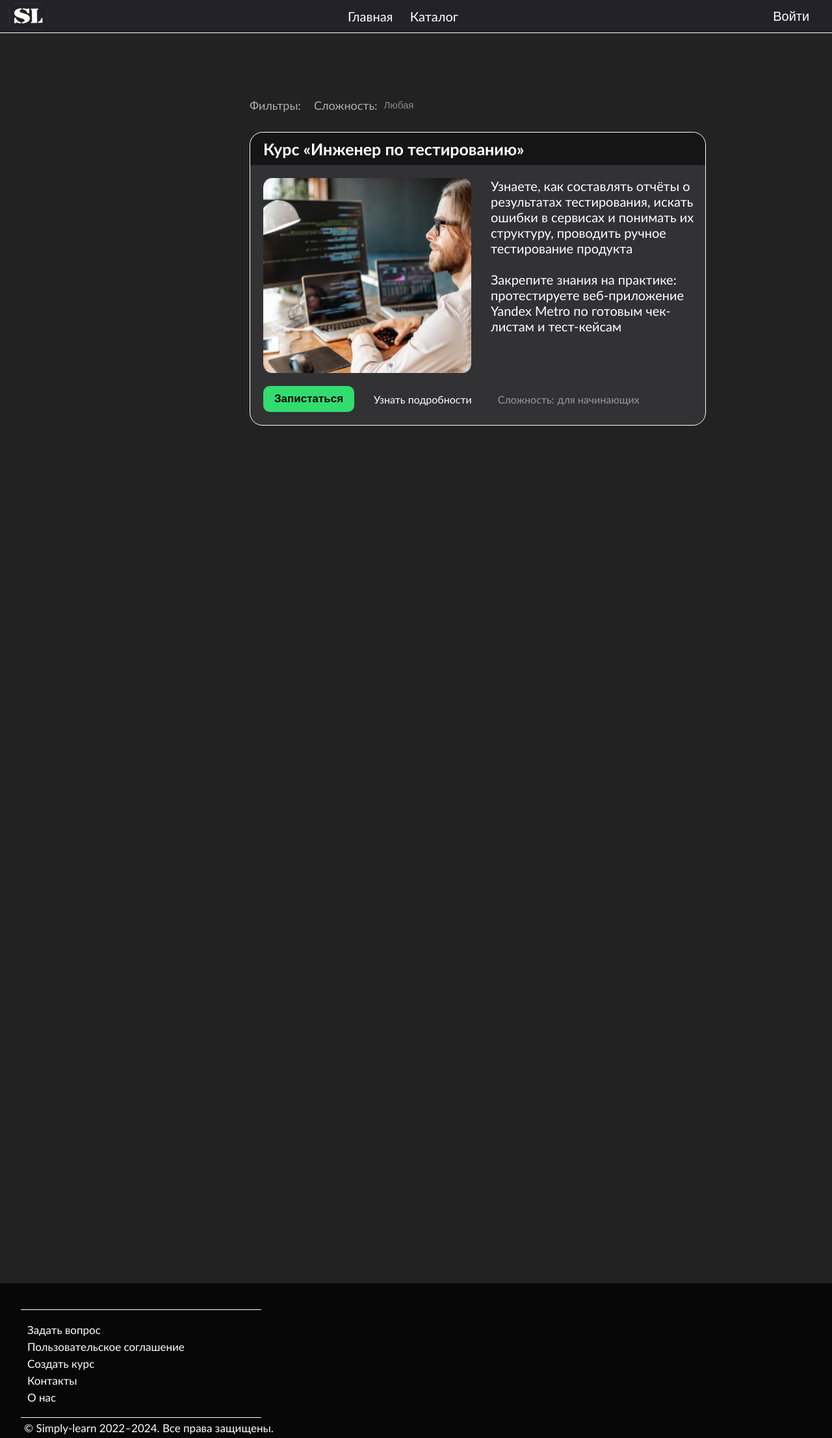
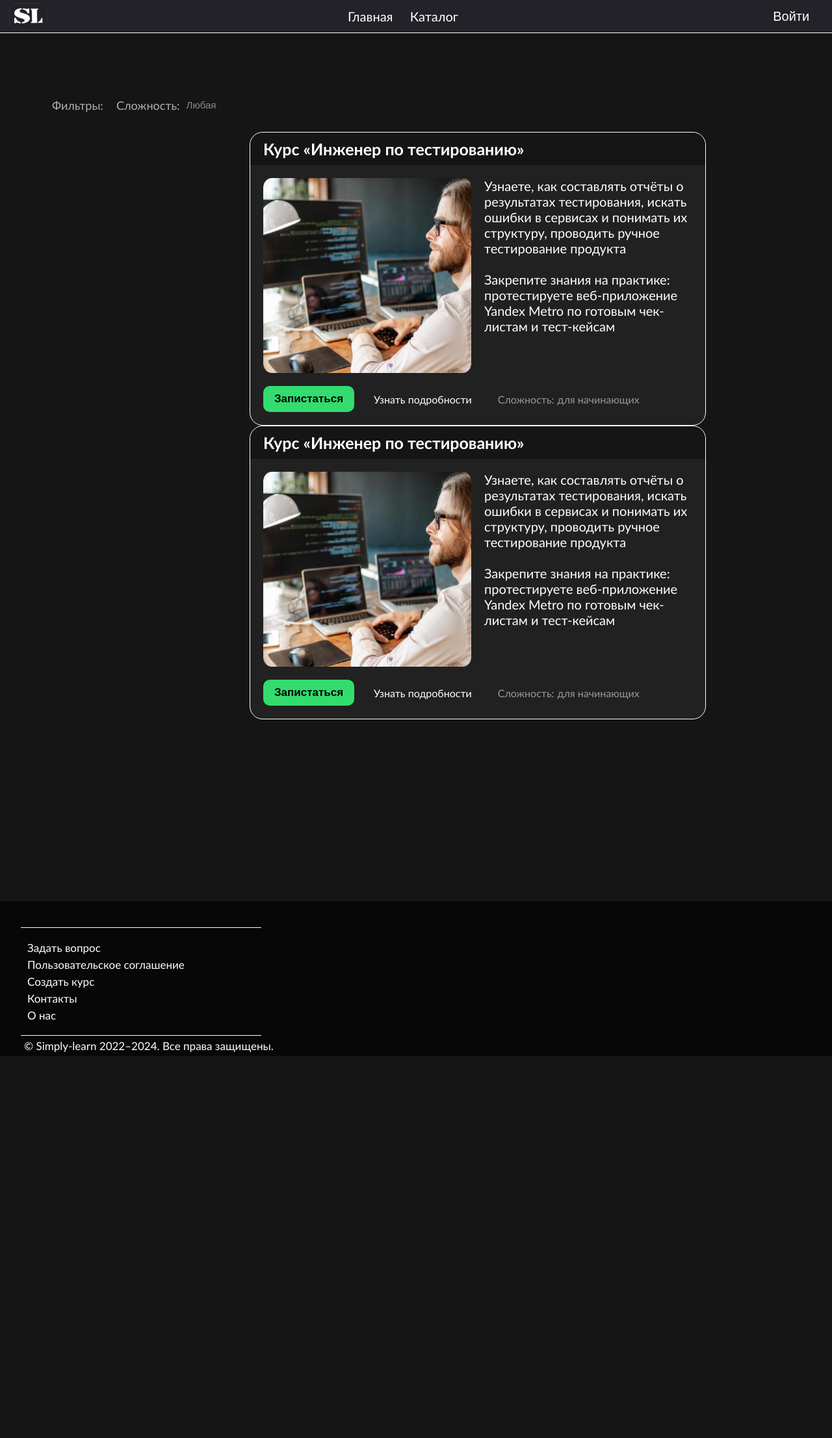
Before and after one commit to patitema/Web, a PHP site: page /Pages/Catalog.php in a window 1280 px wide; the page is wider, and only the part inside the window is pictured. Shown: that part at 65% size. After the commit the page ends 1625 px from the top of that part, so only its background shows below. Run offline with PHP 8.4, Linux system fonts and the light colour scheme.

Commit message:
catalog + article

```diff
--- a/Pages/Catalog.php
+++ b/Pages/Catalog.php
@@ -20,6 +20,23 @@
         </div>
     </nav>
     <header>
+      <div class="container">
+        <div class="filter">
+          <p class="filter-txt">Фильтры:</p>
+          <p class="Complexity-txt">Сложность:</p>
+          <div>
+            <button onclick="toggleDropdown()">Любая</button>
+            <ul class="Complexity-list" id="ComplexityList">
+            <li onclick="selectOption(this)"><p>Любая</p></li>
+            <li onclick="selectOption(this)"><p>Для начинающих</p></li>
+            <li onclick="selectOption(this)"><p>Средний уровень</p></li>
+            <li onclick="selectOption(this)"><p>Для профессионалов</p></li>
+          </ul>
+          </div>
+        </div>
+        <script src="/scripts/ShowComplexityList.js"></script>
+    </header>
+    <article>
       <div class="auth-window">
           <div class="container-auth-register">
               <div class="row">
@@ -50,25 +67,26 @@
               </div>
           </div>
       </div>
-      <div class="container">
-        <div class="filter">
-          <p class="filter-txt">Фильтры:</p>
-          <p class="Complexity-txt">Сложность:</p>
-          <div>
-            <button onclick="toggleDropdown()">Любая</button>
-            <ul class="Complexity-list" id="ComplexityList">
-            <li onclick="selectOption(this)"><p>Любая</p></li>
-            <li onclick="selectOption(this)"><p>Для начинающих</p></li>
-            <li onclick="selectOption(this)"><p>Средний уровень</p></li>
-            <li onclick="selectOption(this)"><p>Для профессионалов</p></li>
-          </ul>
-          </div>
-        </div>
-        <script src="/scripts/ShowComplexityList.js"></script>
-    </header>
+    </article>
     <main>
       <div class="container">
         <ul class="menu">
+          <li>
+            <div class="li-head"><h2><a href="./aboutCurse.php">Курс  </a><a href="./aboutCurse.php">«Инженер по тестированию»</a></h2></div>
+            <div class="li-main">
+              <img src="/Images/Engener.png" alt="">
+              <div class="description">
+                <p>Узнаете, как составлять отчёты о результатах тестирования, искать ошибки в сервисах и понимать их структуру, проводить ручное тестирование продукта<br><br>Закрепите знания на практике: протестируете веб-приложение Yandex Metro по готовым чек-листам и тест-кейсам
+                </p>
+              </div>
+            </div>
+            <div class="li-foot">
+              <button type="button" class="button_act"><a href="./aboutCurse.php">Запистаться</a></button>
+              <a class="about_curse" href="./aboutCurse.php"><span>Узнать подробности</span></a>
+              <p>Сложность:</p>
+              <p class="li-Complexity-txt">для начинающих</p>
+            </div>
+          </li>
           <li>
             <div class="li-head"><h2><a href="./aboutCurse.php">Курс  </a><a href="./aboutCurse.php">«Инженер по тестированию»</a></h2></div>
             <div class="li-main">
--- a/Pages/aboutCompany.php
+++ b/Pages/aboutCompany.php
@@ -19,7 +19,7 @@
             <button class="login" onclick="showContainer()"><p>Войти</p></button>
         </div>
     </nav>
-    <header>
+    <article>
         <div class="auth-window">
             <div class="container-auth-register">
                 <div class="row">
@@ -50,7 +50,7 @@
                 </div>
             </div>
         </div>
-    </header>
+    </article>
     <main>
         <div class="Container">
             <div class="info">
--- a/Pages/aboutCurse.php
+++ b/Pages/aboutCurse.php
@@ -19,7 +19,7 @@
             <button class="login" onclick="showContainer()"><p>Войти</p></button>
         </div>
     </nav>
-    <header>
+    <article>
         <div class="auth-window">
             <div class="container-auth-register">
                 <div class="row">
@@ -50,7 +50,7 @@
                 </div>
             </div>
         </div>
-    </header>
+    </article>
     <main>
         <div class="Container">
             <div class="main_img">
--- a/Styles/Catalog.css
+++ b/Styles/Catalog.css
@@ -5,7 +5,7 @@
 }
 
 html, body{
-  background-color: #222222;
+  background-color: #151515;
   color: #fff;
   font-family:'Gill Sans', 'Gill Sans MT', Calibri, 'Trebuchet MS', sans-serif;
 }
@@ -84,8 +84,9 @@ nav .login p:hover{
 
 header{
   width: 100%;
+  margin-left: 10vh;
   display: flex;
-  justify-content: center;
+  justify-content: start;
   align-items: center;
 }
 
@@ -164,14 +165,7 @@ header .container{
   display: block;
 }
 
-footer{
-  margin-top: 100%;
-  width: 100%;
-  height: auto;
-  background-color: #070707;
-  display: flex;
-  justify-content: center;
-}
+
 
 main{
   width: 100%;
@@ -191,7 +185,8 @@ main .container{
 }
 
 .menu li{
-  background-color: #323235;
+  background-color: rgba(35, 35, 35, 0.9);
+  backdrop-filter: blur(10px);
   border-radius: 20px;
   border: 1px solid #fff;
   padding-bottom: 20px;
@@ -234,12 +229,13 @@ main .container{
 }
 
 .discription{
-  margin-left: 20px;
+  display: flex;
+
 }
 
 .description p{
+  margin: 0 20px 0 20px;
   font-size: 20px;
-  margin-left: 30px;
 }
 
 .li-foot{
@@ -306,6 +302,15 @@ main .container{
   user-select: none;
 }
 
+footer{
+  margin-top: 30vh;
+  width: 100%;
+  height: auto;
+  background-color: #070707;
+  display: flex;
+  justify-content: center;
+}
+
 
 footer .container{
   width: 95%;
@@ -352,8 +357,9 @@ footer .container p{
 
 .container-auth-login, .container-auth-register{
   position: fixed;
-  margin-top: 120px;
-  margin-left: 170px;
+  top: 50%;
+  left: 50%;
+  transform: translate(-50%, -50%);
   border: solid 1px white;
   border-radius: 20px;
   display: none;
--- a/Styles/aboutCompany.css
+++ b/Styles/aboutCompany.css
@@ -207,8 +207,9 @@ footer .container p{
 
 .container-auth-login, .container-auth-register{
   position: fixed;
-  margin-top: 25vh;
-  margin-left: 75vh;
+  top: 50%;
+  left: 50%;
+  transform: translate(-50%, -50%);
   border: solid 1px white;
   border-radius: 20px;
   display: none;
--- a/Styles/aboutCurse.css
+++ b/Styles/aboutCurse.css
@@ -299,8 +299,9 @@ footer .container p{
 
 .container-auth-login, .container-auth-register{
   position: fixed;
-  margin-top: 25vh;
-  margin-left: 75vh;
+  top: 50%;
+  left: 50%;
+  transform: translate(-50%, -50%);
   border: solid 1px white;
   border-radius: 20px;
   display: none;
--- a/Styles/index.css
+++ b/Styles/index.css
@@ -264,8 +264,9 @@ footer .container p{
 
 .container-auth-login, .container-auth-register{
     position: fixed;
-    margin-top: -300px;
-    margin-left: 720px;
+    top: 50%;
+    left: 50%;
+    transform: translate(-50%, -50%);
     border: solid 1px white;
     border-radius: 20px;
     display: none;
--- a/index.php
+++ b/index.php
@@ -29,6 +29,7 @@
             </div>
         </div>
     </header>
+    <article>
         <div class="auth-window">
             <div class="container-auth-register">
                 <div class="row">
@@ -59,6 +60,7 @@
                 </div>
             </div>
         </div>
+    </article>
     <main>
         <div class="container">
             <h2>Популярные направления</h2>
```
Lines whose indentation alone changed are shown as unchanged.
